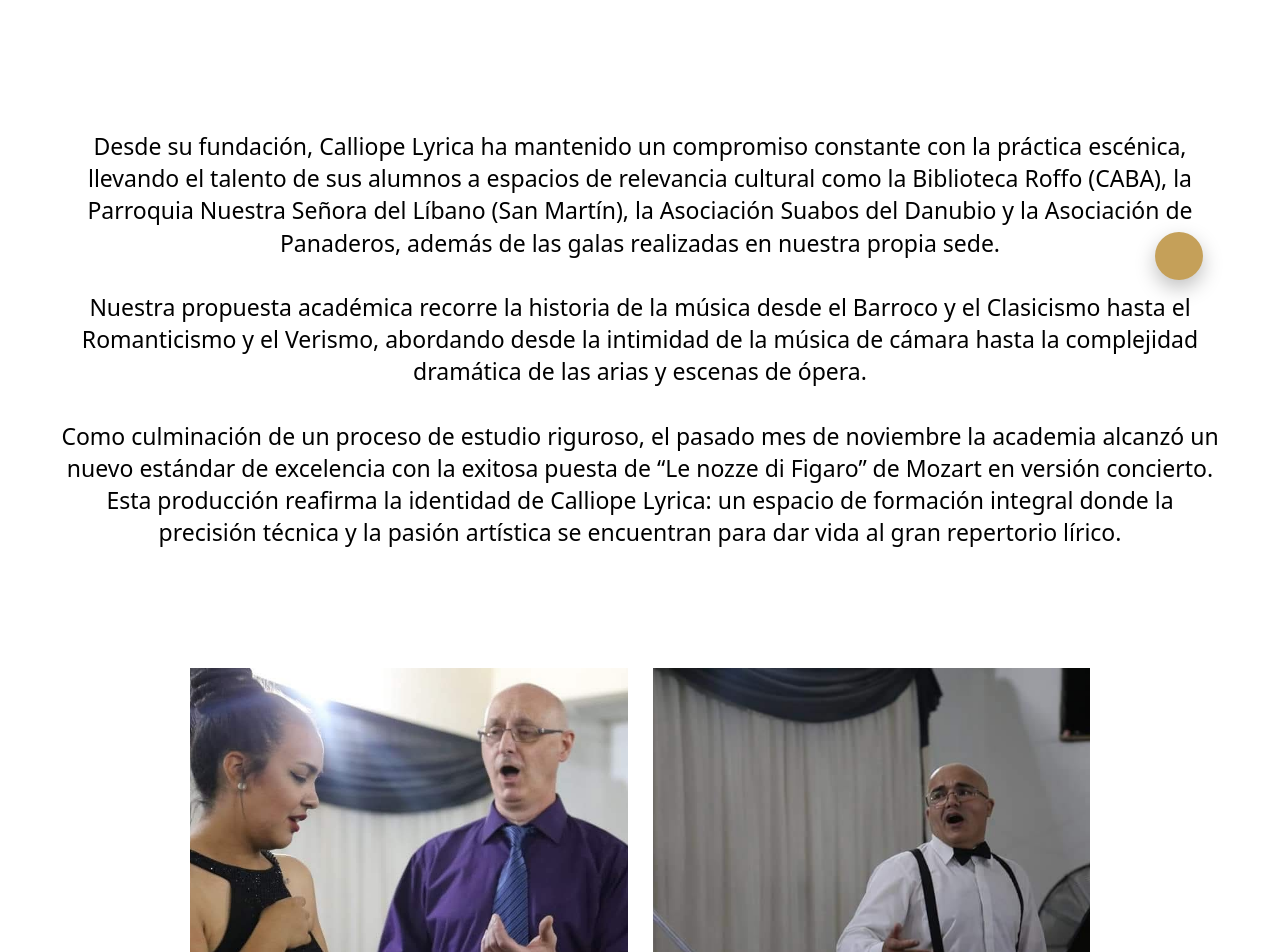
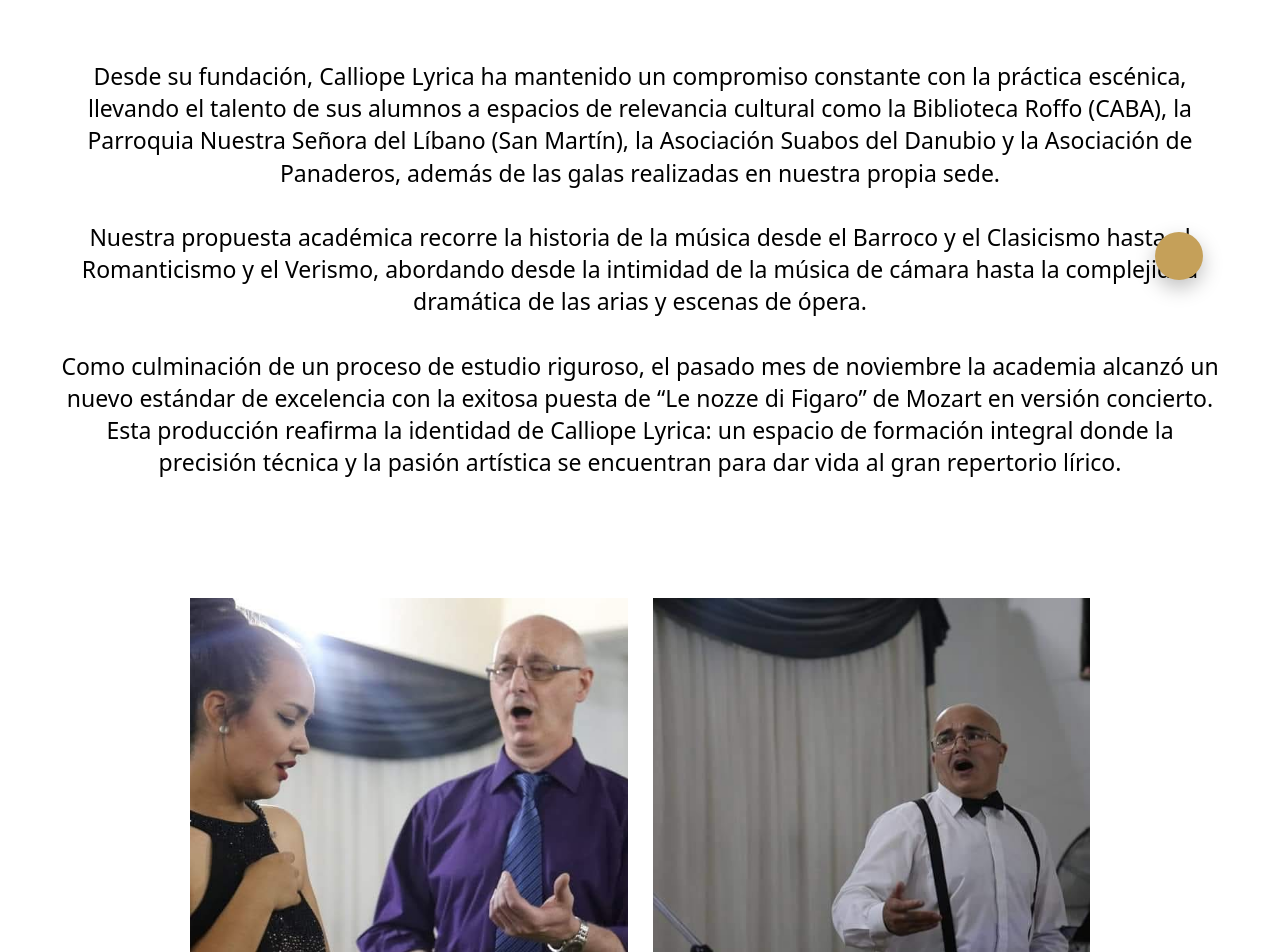
Before and after one commit to NataliaSethson/CalliopeLyrica, a React (Vite) app: page /Conciertos in a window 1280 px wide. Shown: the part 360-1312 px from the top of the page. Built offline with nearby package versions, Linux system fonts and the light colour scheme; some icons are missing.

Commit message:
ajustes com ponentes

```diff
--- a/src/componentes/CantoLirico/CantoLirico.css
+++ b/src/componentes/CantoLirico/CantoLirico.css
@@ -1,5 +1,4 @@
 .catedraConteiner {
-    margin-top: 30px;
     margin-bottom: 25px;
     text-align: center;
 }
@@ -9,7 +8,7 @@
   font-weight: lighter;
   font-size: 40px;
   margin: 15px;
-  margin-top: 90px;
+  margin-top: 20px;
   margin-bottom: 50px;
 }
 
@@ -18,7 +17,7 @@
   font-weight: lighter;
   font-size: 23px;
   margin-top: 50px;
-  margin-bottom: 70px;
+  margin-bottom: 100px;
   line-height: 1.5;
   max-width: 1200px;
   margin-left: auto;
--- a/src/componentes/Conciertos/Conciertos.css
+++ b/src/componentes/Conciertos/Conciertos.css
@@ -1,9 +1,8 @@
-.divConcert{
-    margin-top: 30px;
+.divConcert {
   margin-bottom: 25px;
 }
 
-.textConcert{
+.textConcert {
   font-size: 23px;
   font-weight: lighter;
   color: black;
@@ -11,7 +10,7 @@
   line-height: 1.4;
   word-wrap: break-word;
   max-width: 1200px;
-    margin: 90px auto 120px;
+  margin: 20px auto 120px;
   padding: 0 20px;
 }
 
@@ -26,7 +25,7 @@
 
 .imgConcert {
   width: 100%;
-  height: 450px;
+  height: 500px;
   object-fit: cover;
   display: block;
 }
@@ -44,7 +43,7 @@
   }
 
   .imgConcert {
-    height: 400px;
+    height: 450px;
     width: 100%;
     margin: 15px !important;
   }
@@ -60,12 +59,12 @@
   .imgContConciertos {
     grid-template-columns: 1fr;
     gap: 15px;
-    margin: 40px auto 70px;
+
   }
 
   .imgConcert {
     width: 100%;
-    height: 240px;
+    height: 400px;
     margin: 15px !important;
   }
 }
--- a/src/componentes/Inicio/Inicio.css
+++ b/src/componentes/Inicio/Inicio.css
@@ -4,7 +4,7 @@
   justify-content: center;
   align-items: flex-start;
   gap: 40px;
-  margin-top: 200px;
+  margin-top: 50px;
   margin-bottom: 20px;
   flex-wrap: nowrap;
 }
--- a/src/componentes/Institucional/Institucional.css
+++ b/src/componentes/Institucional/Institucional.css
@@ -24,7 +24,7 @@
     text-align: center;
     justify-content: center;
     color: black;
-    margin-top: 120px;
+    margin-top: 20px;
     margin-bottom: 40px;
     line-height: 1.4;
     word-wrap: break-word;
--- a/src/componentes/Repertorio/Repertorio.css
+++ b/src/componentes/Repertorio/Repertorio.css
@@ -3,7 +3,7 @@
   font-weight: lighter;
   font-size: 40px;
   margin: 15px;
-  margin-top: 50px;
+  margin-top: 20px;
   margin-bottom: 50px;
 }
 
```
Lines whose indentation alone changed are shown as unchanged.
